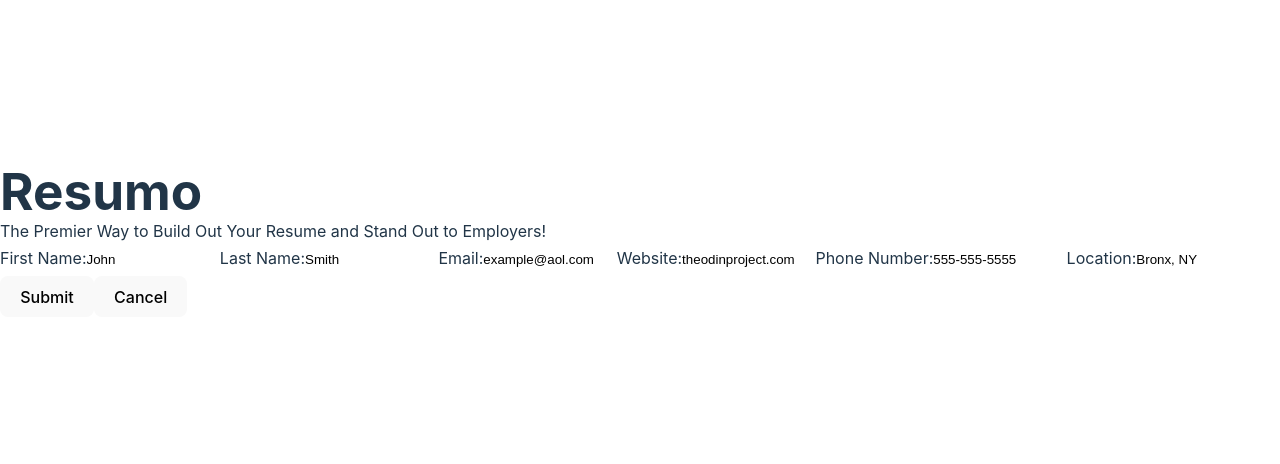
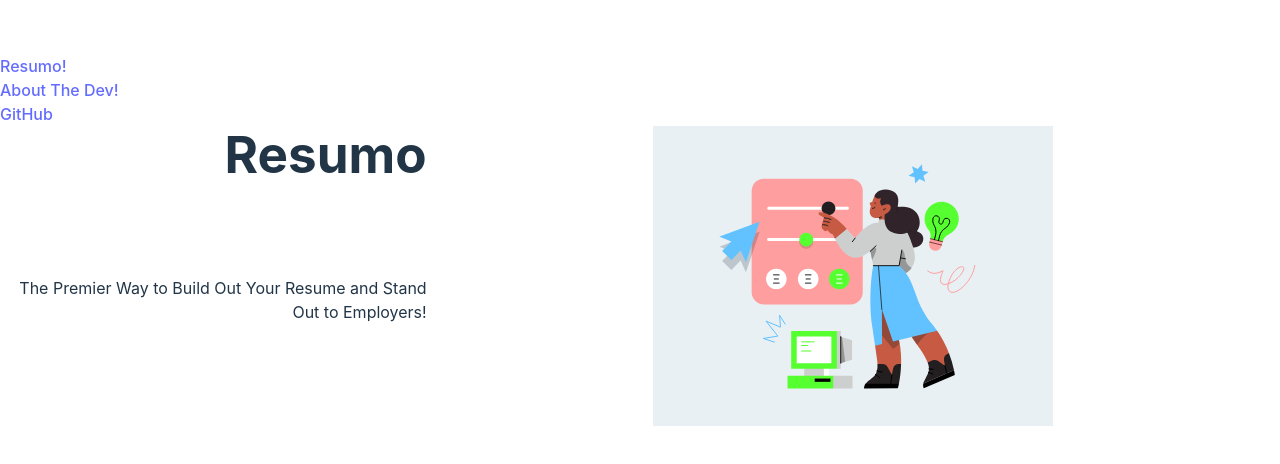
Before and after one commit to dario-cruz/resume-builder, a React (Vite) app: page / in a window 1280 px wide. Shown: the part 160-624 px from the top of the page. Built offline with nearby package versions, Linux system fonts and the light colour scheme.

Commit message:
Adjusted location of landing.jsx. Add stlying to landing.jsx.

```diff
--- /dev/null
+++ b/pages/landing.css
@@ -0,0 +1,32 @@
+.Landing-Section {
+    display: grid;
+    grid-template-columns: 1fr 2fr;
+    grid-template-rows: 1fr;
+}
+
+
+.Landing-Image-Container {
+    display: flex;
+    align-items: center;
+    justify-content: center;
+}
+.Landing-Image {
+    height: 300px;
+
+}
+
+
+.Landing-Section-Text {
+    display: grid;
+    grid-template-columns: 1fr;
+    grid-template-rows: 1fr 1fr;
+}
+.Landing-Header {
+    display: flex;
+    justify-content: right;
+}
+.Landing-Text {
+    display: flex;
+    justify-content: right;
+    text-align: right;
+}
--- /dev/null
+++ b/pages/landing.jsx
@@ -0,0 +1,27 @@
+import './landing.css'
+import NormalText from '../src/page_elements/normal-text'
+import HeaderText from '../src/page_elements/header-text'
+
+function LandingImage() {
+    return (
+        <div className='Landing-Image-Container'>
+            <img className='Landing-Image' src='../src/images/landing-illustration.svg' alt='Resumo Landing Image'/>
+        </div>
+    )
+}
+
+
+export default function Landing() {
+
+    return (
+        <section className='Landing-Section'>
+            <div className='Landing-Section-Text'>
+                <HeaderText content={'Resumo'} elementClass={'Landing-Header'} />
+                <NormalText content={
+                    'The Premier Way to Build Out Your Resume and Stand Out to Employers!'
+                } elementClass={'Landing-Text'} />
+            </div>
+            <LandingImage />
+        </section>
+    )
+}
--- a/src/App.jsx
+++ b/src/App.jsx
@@ -1,13 +1,17 @@
 import './App.css'
 import ResumeForm from './form'
-import Landing from './landing'
+import Landing from '../pages/landing'
+import NavBar from './page_elements/navbar'
 
 function App() {
 
   return (
     <>
-      <Landing />
-      <ResumeForm />
+      <NavBar />
+      <div className='Main-Content'>
+        <Landing />
+        {/* <ResumeForm /> */}
+      </div>
     </>
   )
 }
--- a/src/landing.jsx
+++ /dev/null
@@ -1,17 +0,0 @@
-import './landing.css'
-import NormalText from './page_elements/normal-text'
-import HeaderText from './page_elements/header-text'
-
-export default function Landing() {
-
-    return (
-        <main>
-            <div>
-                <HeaderText content={'Resumo'} elementClass={'header-text'} />
-                <NormalText content={
-                    'The Premier Way to Build Out Your Resume and Stand Out to Employers!'
-                } />
-            </div>
-        </main>
-    )
-}
```
Also changed, not shown: src/landing.css (deleted).
